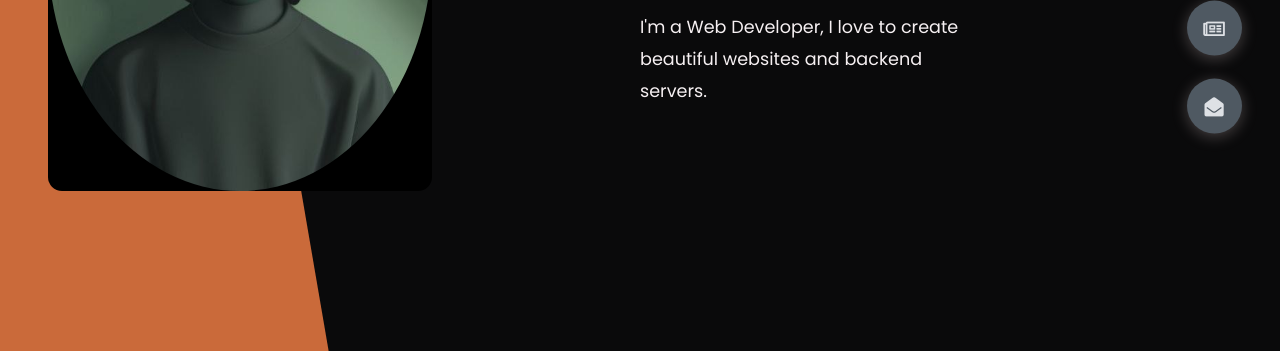
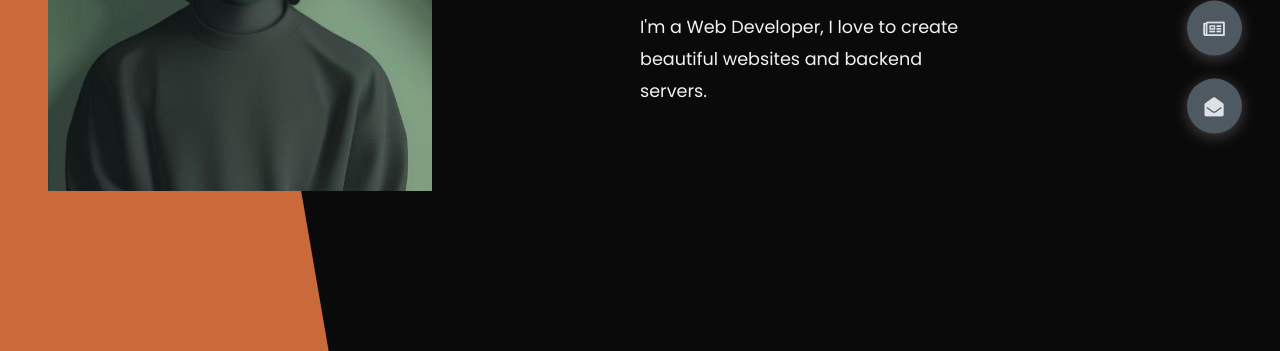
Before and after one commit to Lord-Samuel/My-Web, a plain HTML site: page index.html in a window 1280 px wide. Shown: the part 449-800 px from the top of the page. Drawn offline with Linux system fonts and the light colour scheme.

Commit message:
Update index.html

```diff
--- a/index.html
+++ b/index.html
@@ -20,7 +20,7 @@
             <div class="left-header">
                 <div class="h-shape"></div>
                 <div class="image">
-                    <img src="img/hero.png" alt="" style='border-radius: 50%;'>
+                    <img src="img/hero.png" alt="" style='boarder-radius: 50%;'>
                 </div>
             </div>
             <div class="right-header">
```
